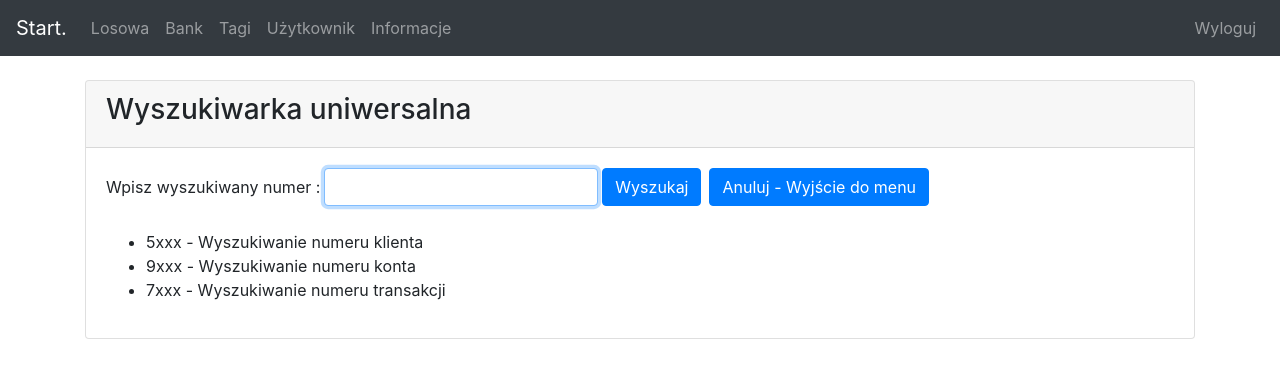
After one commit to GrzegorzMajkowski/gmportal_2, a Flask app: page /bank_search in a window 1280 px wide. The commit adds this page. Shown: the top 378 px of the page. Run offline with Flask 2, Linux system fonts and the light colour scheme; the visitor is signed in with stand-in values (Sample User, id 1); some libraries are stand-ins or nearby versions.

Commit message:
Final tunning

```diff
--- a/the_app/_bank/forms.py
+++ b/the_app/_bank/forms.py
@@ -36,3 +36,7 @@ class Money_transfer(FlaskForm):
     transfer_title = StringField('Tytuł przelewu:', validators=[DataRequired()])
     quote = StringField('Podaj kwotę przelewu:',validators=[DataRequired()])
     submit = SubmitField('Wykonaj')
+
+class Search_form(FlaskForm):
+    search_result = StringField('Wpisz wyszukiwany numer :',validators=[DataRequired()])
+    submit = SubmitField('Wyszukaj')
--- a/the_app/_bank/templates/bank_cash_in_out.html
+++ b/the_app/_bank/templates/bank_cash_in_out.html
@@ -14,8 +14,8 @@
 
                 {{form.hidden_tag()}}
                 {{form.quote.label(class=" col-form-label")}}
-                {{form.quote(class="form-control ml-1")}}
-                {{form.submit(class="btn btn-primary ml-1")}}
+                {{form.quote(class="form-control ml-1",autofocus=true)}}
+                {{form.submit(class="btn btn-primary ml-1" , id="submitbutton", onclick="document.getElementById('submitbutton').disabled = true;")}}
 
                 <div class="ml-auto">
                     <a href="{{url_for('bankBP.bank_home')}}" class="btn btn-primary">Anuluj - Wyjście do menu</a>
--- a/the_app/_bank/templates/bank_create_new_account.html
+++ b/the_app/_bank/templates/bank_create_new_account.html
@@ -14,7 +14,7 @@
 
                 {{form.hidden_tag()}}
                 {{form.account_name.label(class=" col-form-label")}}
-                {{form.account_name(class="form-control ml-1")}}
+                {{form.account_name(class="form-control ml-1", autofocus=true , id="submitbutton", onclick="document.getElementById('submitbutton').disabled = true;" )}}
                 {{form.submit(class="btn btn-primary ml-1")}}
 
                 <div class="ml-auto">
--- a/the_app/_bank/templates/bank_customer_page.html
+++ b/the_app/_bank/templates/bank_customer_page.html
@@ -81,7 +81,7 @@
 
                     {{form.hidden_tag()}}
                     {{form.account.label(class=" col-form-label")}}
-                    {{form.account(class="form-control ml-1")}}
+                    {{form.account(class="form-control ml-1", autofocus=true)}}
                     {{form.submit(class="btn btn-primary ")}}
 
                     <div class="ml-auto">
--- a/the_app/_bank/templates/bank_customers.html
+++ b/the_app/_bank/templates/bank_customers.html
@@ -10,7 +10,7 @@
                     <div class="form-group row">
                         {{form.name.label(class="col-sm-3 col-form-label")}}
                         <div class="col-sm-4">
-                            {{form.name(class="form-control")}}
+                            {{form.name(class="form-control", autofocus=true)}}
                         </div>
                         <div class="col-sm-4">
                             {{form.submit(class="btn btn-primary ")}}
--- /dev/null
+++ b/the_app/_bank/templates/bank_search.html
@@ -0,0 +1,50 @@
+{% extends 'base.html'%}
+{%block content%}
+
+<br>
+<div class="container">
+
+    <div class="card mb-3">
+        <div class="card-header">
+            <h3>Wyszukiwarka uniwersalna</h3>
+        </div>
+
+        <div class="card-body">
+            <form method="POST" class="form-inline">
+
+                {{form.hidden_tag()}}
+                {{form.search_result.label(class=" col-form-label")}}
+                {{form.search_result(class="form-control ml-1", autofocus=true )}}
+                {{form.submit(class="btn btn-primary ml-1")}}
+
+                <div class="ml-2">
+                    <a href="{{url_for('bankBP.bank_home')}}" class="btn btn-primary">Anuluj - Wyjście do menu</a>
+                </div>
+
+            </form>
+            {%for mess in get_flashed_messages()%}
+            <div class="alert alert-warning alert-dismissible fade show" role="alert">
+
+                <button type="button" class="close" data-dismiss="alert" aria-label="Close">
+                    <span aria-hidden="true">&times;</span>
+                </button>
+                <strong>UWAGA:</strong>
+                <br>
+                {{mess}}
+            </div>
+            {%endfor%}
+
+            <br>
+            <ul>
+                <li>5xxx - Wyszukiwanie numeru klienta</li>
+                <li>9xxx - Wyszukiwanie numeru konta</li>
+                <li>7xxx - Wyszukiwanie numeru transakcji</li>
+            </ul>
+
+        </div>
+    </div>
+
+</div>
+
+
+{% endblock content %}
--- a/the_app/_bank/views.py
+++ b/the_app/_bank/views.py
@@ -1,6 +1,6 @@
 from flask import render_template, redirect, url_for, flash, request, Blueprint,session
 from flask_login import  current_user,  login_required
-from the_app._bank.forms import Customer_form, Search_for_customer, Go_to_account, Create_account, Cash_in_out, Money_transfer
+from the_app._bank.forms import Customer_form, Search_for_customer, Go_to_account, Create_account, Cash_in_out, Money_transfer, Search_form
 from the_app._bank.models import add_new_customer, get_customer,update_customer,get_all_customers, get_customers_by_name, get_accounts, get_account, get_last_transactions, add_new_account, make_transaction, get_transaction_details
 
 
@@ -176,3 +176,26 @@ def bank_wire_transfer(account_num):
 def bank_transaction_details(transaction_num):
     transactions = get_transaction_details(transaction_num)
     return render_template('bank_transaction_details.html', transactions=transactions)
+
+@bankBP.route('/bank_search', methods=['GET', 'POST'])
+@login_required
+def bank_search():
+    form= Search_form()
+    if form.validate_on_submit():
+        search_item = form.search_result.data
+
+        if  len(search_item)==4:
+            if search_item[0]=='5':
+                return redirect((url_for('bankBP.bank_customer_page', cust_num=search_item)))
+            elif search_item[0]=='9':
+                return redirect((url_for('bankBP.bank_account_page', account_num=search_item)))
+            elif search_item[0]=='7':
+                return redirect((url_for('bankBP.bank_transaction_details', transaction_num=search_item)))
+            else:
+                flash('Nieprawidłowe kryteruim wyszukiwania! Numery muszą zaczyanć się odpowiednio dla poszukiwanego elementu 5-, 9-, 7-.')
+                return render_template('bank_search.html', form=form)
+        else:
+                flash('Nieprawidłowe kryteruim wyszukiwania! Wyszukiwarka dziala dla numerów 4 cyfrowych.')
+                return render_template('bank_search.html', form=form)
+
+    return render_template('bank_search.html', form=form)
```
Also changed, not shown: the_app/_bank/templates/bank_home.html (+5 -7 lines), the_app/_bank/templates/bank_wire_transfer.html (+5 -5 lines).
